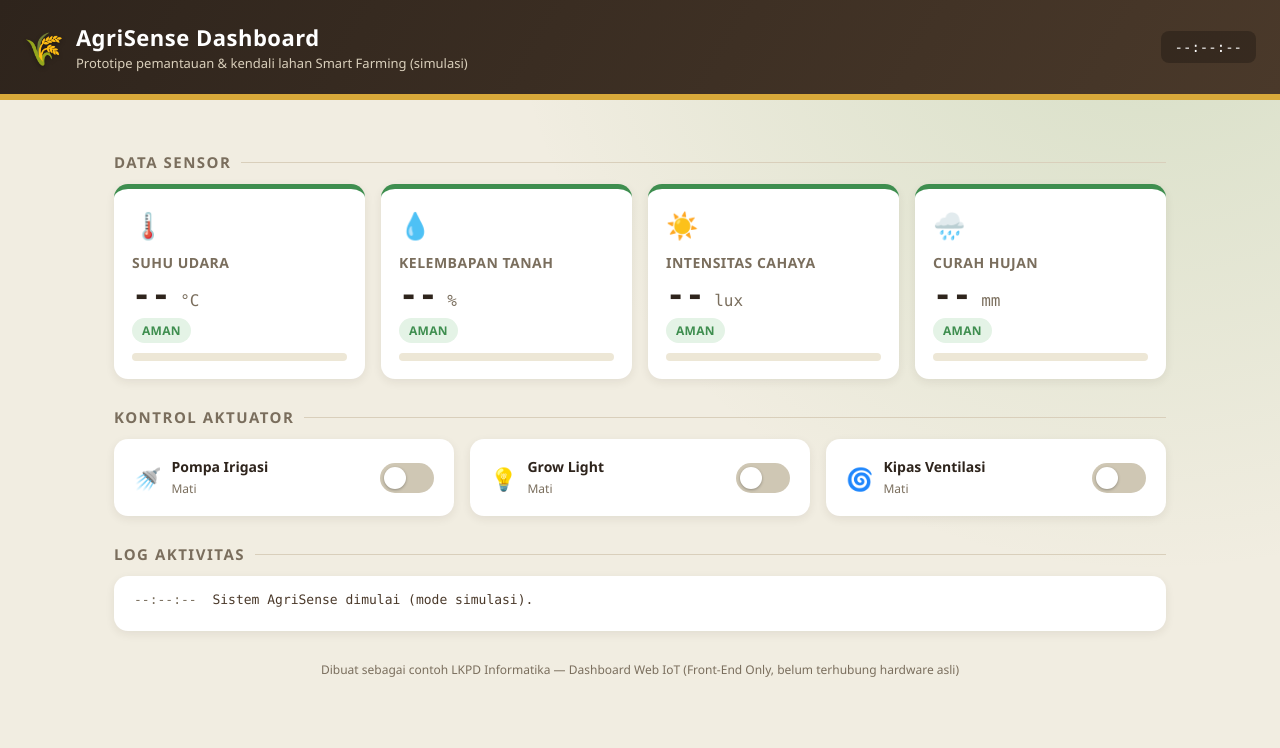
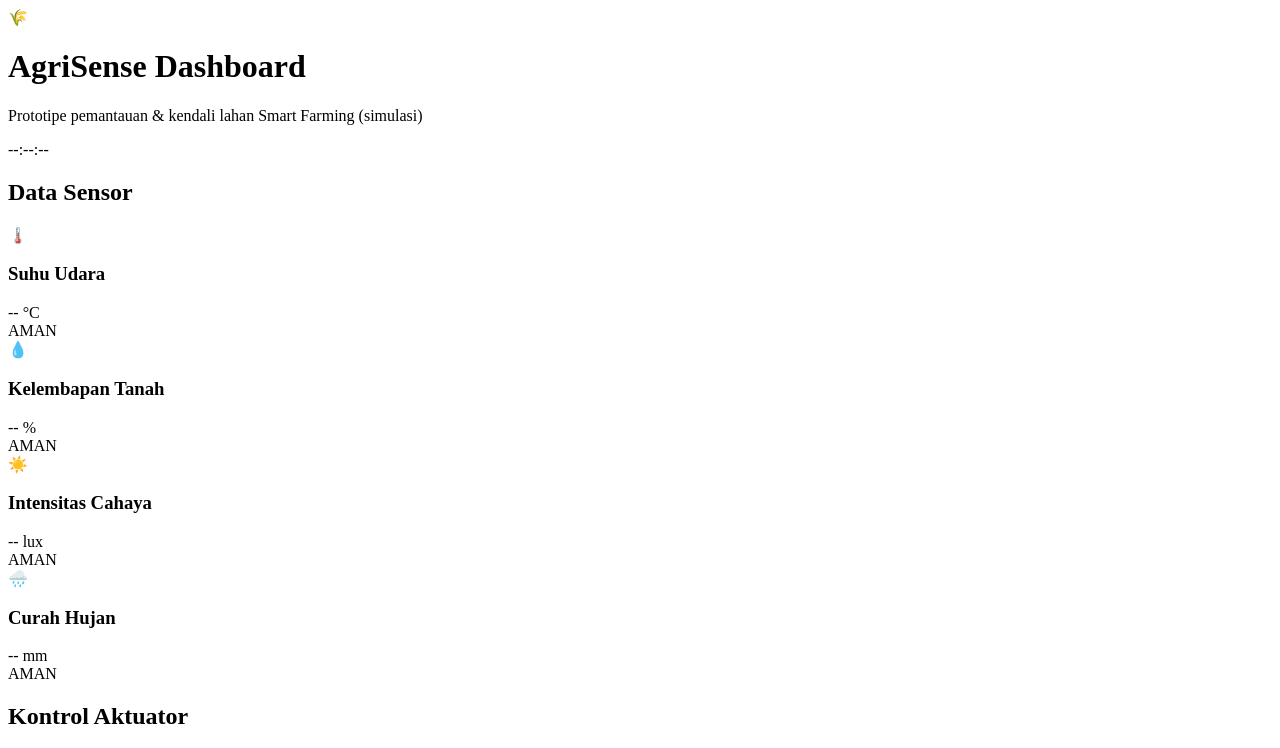
Before and after one commit to heeyarun04/KKA.github.io, a plain HTML site: page index.html in a window 1280 px wide. Shown: the top 748 px of the page. Drawn offline with Linux system fonts and the light colour scheme.

Commit message:
Remove CSS styles from index.html
Removed extensive CSS styles from index.html.

```diff
--- a/index.html
+++ b/index.html
@@ -4,225 +4,6 @@
 <meta charset="UTF-8">
 <meta name="viewport" content="width=device-width, initial-scale=1.0">
 <title>AgriSense — Dashboard Smart Farming</title>
-<style>
-  :root{
-    --soil:#2E241C;
-    --soil-2:#4A392A;
-    --leaf:#4F7942;
-    --leaf-light:#7FAF6B;
-    --wheat:#D8A93A;
-    --sky:#5B8DB8;
-    --bg:#F1EDE1;
-    --panel:#FFFFFF;
-    --ok:#3E8E4F;
-    --ok-bg:#E4F3E6;
-    --warn:#B8860B;
-    --warn-bg:#FBF1D9;
-    --danger:#B23A2E;
-    --danger-bg:#FBE4E1;
-    --ink:#2E241C;
-    --muted:#7A6E5D;
-  }
-
-  *{ box-sizing:border-box; }
-
-  body{
-    margin:0;
-    font-family:'Segoe UI', Verdana, sans-serif;
-    background:
-      radial-gradient(circle at 90% -10%, rgba(127,175,107,0.25), transparent 45%),
-      var(--bg);
-    color:var(--ink);
-    min-height:100vh;
-  }
-
-  header{
-    background:linear-gradient(120deg, var(--soil) 0%, var(--soil-2) 100%);
-    color:#fff;
-    padding:22px 24px;
-    display:flex;
-    justify-content:space-between;
-    align-items:center;
-    flex-wrap:wrap;
-    gap:12px;
-    border-bottom:6px solid var(--wheat);
-  }
-
-  header .brand{ display:flex; align-items:center; gap:12px; }
-  header .brand .leaf-icon{
-    font-size:32px;
-    filter:drop-shadow(0 2px 2px rgba(0,0,0,.3));
-  }
-  header h1{ margin:0; font-size:22px; letter-spacing:.5px; }
-  header p{ margin:2px 0 0; font-size:13px; color:#D9CFBB; }
-
-  #jam{
-    font-family:'Consolas', monospace;
-    background:rgba(0,0,0,.25);
-    padding:8px 14px;
-    border-radius:8px;
-    font-size:14px;
-  }
-
-  main{
-    max-width:1100px;
-    margin:0 auto;
-    padding:24px;
-  }
-
-  h2.section-title{
-    font-size:15px;
-    text-transform:uppercase;
-    letter-spacing:1.5px;
-    color:var(--muted);
-    margin:28px 0 12px;
-    display:flex;
-    align-items:center;
-    gap:10px;
-  }
-  h2.section-title::after{
-    content:"";
-    flex:1;
-    height:1px;
-    background:#D9CFBB;
-  }
-
-  /* ===== Grid kartu sensor ===== */
-  .sensor-grid{
-    display:grid;
-    grid-template-columns:repeat(auto-fit, minmax(220px, 1fr));
-    gap:16px;
-  }
-
-  .card{
-    background:var(--panel);
-    border-radius:14px;
-    padding:18px;
-    box-shadow:0 3px 10px rgba(46,36,28,.08);
-    border-top:5px solid var(--leaf);
-    transition:transform .25s ease, box-shadow .25s ease, border-color .3s ease;
-    position:relative;
-    overflow:hidden;
-  }
-  .card:hover{ transform:translateY(-3px); box-shadow:0 8px 18px rgba(46,36,28,.14); }
-
-  .card .icon{ font-size:26px; }
-  .card h3{ margin:10px 0 2px; font-size:14px; color:var(--muted); font-weight:600; text-transform:uppercase; letter-spacing:.5px; }
-  .card .value{ font-size:32px; font-weight:700; font-family:'Consolas', monospace; margin:4px 0; }
-  .card .value span{ font-size:16px; font-weight:400; color:var(--muted); }
-
-  .badge{
-    display:inline-block;
-    font-size:12px;
-    font-weight:700;
-    padding:4px 10px;
-    border-radius:999px;
-    letter-spacing:.3px;
-  }
-
-  /* status warna — dipasang/dilepas oleh JavaScript */
-  .status-aman{ border-top-color:var(--ok); }
-  .status-aman .badge{ background:var(--ok-bg); color:var(--ok); }
-
-  .status-waspada{ border-top-color:var(--warn); }
-  .status-waspada .badge{ background:var(--warn-bg); color:var(--warn); }
-
-  .status-bahaya{ border-top-color:var(--danger); }
-  .status-bahaya .badge{ background:var(--danger-bg); color:var(--danger); }
-  .status-bahaya{ animation:pulse 1.4s infinite; }
-  @keyframes pulse{
-    0%,100%{ box-shadow:0 3px 10px rgba(178,58,46,.15); }
-    50%{ box-shadow:0 3px 18px rgba(178,58,46,.45); }
-  }
-
-  .bar-track{
-    height:8px;
-    background:#EDE7D6;
-    border-radius:99px;
-    margin-top:10px;
-    overflow:hidden;
-  }
-  .bar-fill{
-    height:100%;
-    border-radius:99px;
-    background:var(--leaf);
-    transition:width .6s ease, background .4s ease;
-  }
-
-  /* ===== Panel kontrol aktuator ===== */
-  .control-grid{
-    display:grid;
-    grid-template-columns:repeat(auto-fit, minmax(260px, 1fr));
-    gap:16px;
-  }
-
-  .control-card{
-    background:var(--panel);
-    border-radius:14px;
-    padding:18px 20px;
-    box-shadow:0 3px 10px rgba(46,36,28,.08);
-    display:flex;
-    align-items:center;
-    justify-content:space-between;
-    gap:12px;
-  }
-  .control-card .label{ display:flex; align-items:center; gap:10px; }
-  .control-card .label .emoji{ font-size:22px; }
-  .control-card .label .txt strong{ display:block; font-size:14px; }
-  .control-card .label .txt span{ font-size:12px; color:var(--muted); }
-
-  /* Toggle switch kustom */
-  .switch{
-    position:relative;
-    width:54px;
-    height:30px;
-    flex-shrink:0;
-  }
-  .switch input{ opacity:0; width:0; height:0; }
-  .slider{
-    position:absolute; inset:0; cursor:pointer;
-    background:#CFC7B4; border-radius:30px;
-    transition:.3s;
-  }
-  .slider::before{
-    content:"";
-    position:absolute;
-    height:22px; width:22px;
-    left:4px; top:4px;
-    background:#fff; border-radius:50%;
-    transition:.3s;
-    box-shadow:0 1px 3px rgba(0,0,0,.3);
-  }
-  input:checked + .slider{ background:var(--leaf); }
-  input:checked + .slider::before{ transform:translateX(24px); }
-
-  /* ===== Log aktivitas ===== */
-  #log{
-    background:var(--panel);
-    border-radius:14px;
-    padding:16px 20px;
-    box-shadow:0 3px 10px rgba(46,36,28,.08);
-    max-height:210px;
-    overflow-y:auto;
-    font-family:'Consolas', monospace;
-    font-size:13px;
-  }
-  #log p{ margin:0 0 8px; padding-bottom:8px; border-bottom:1px dashed #E5DFCF; color:var(--soil-2); }
-  #log p:last-child{ border-bottom:none; margin-bottom:0; }
-  #log .waktu{ color:var(--muted); margin-right:8px; }
-
-  footer{
-    text-align:center;
-    font-size:12px;
-    color:var(--muted);
-    padding:30px 0 40px;
-  }
-
-  @media (max-width:480px){
-    header{ flex-direction:column; align-items:flex-start; }
-    .card .value{ font-size:26px; }
-  }
-</style>
 </head>
 <body>
 
```
